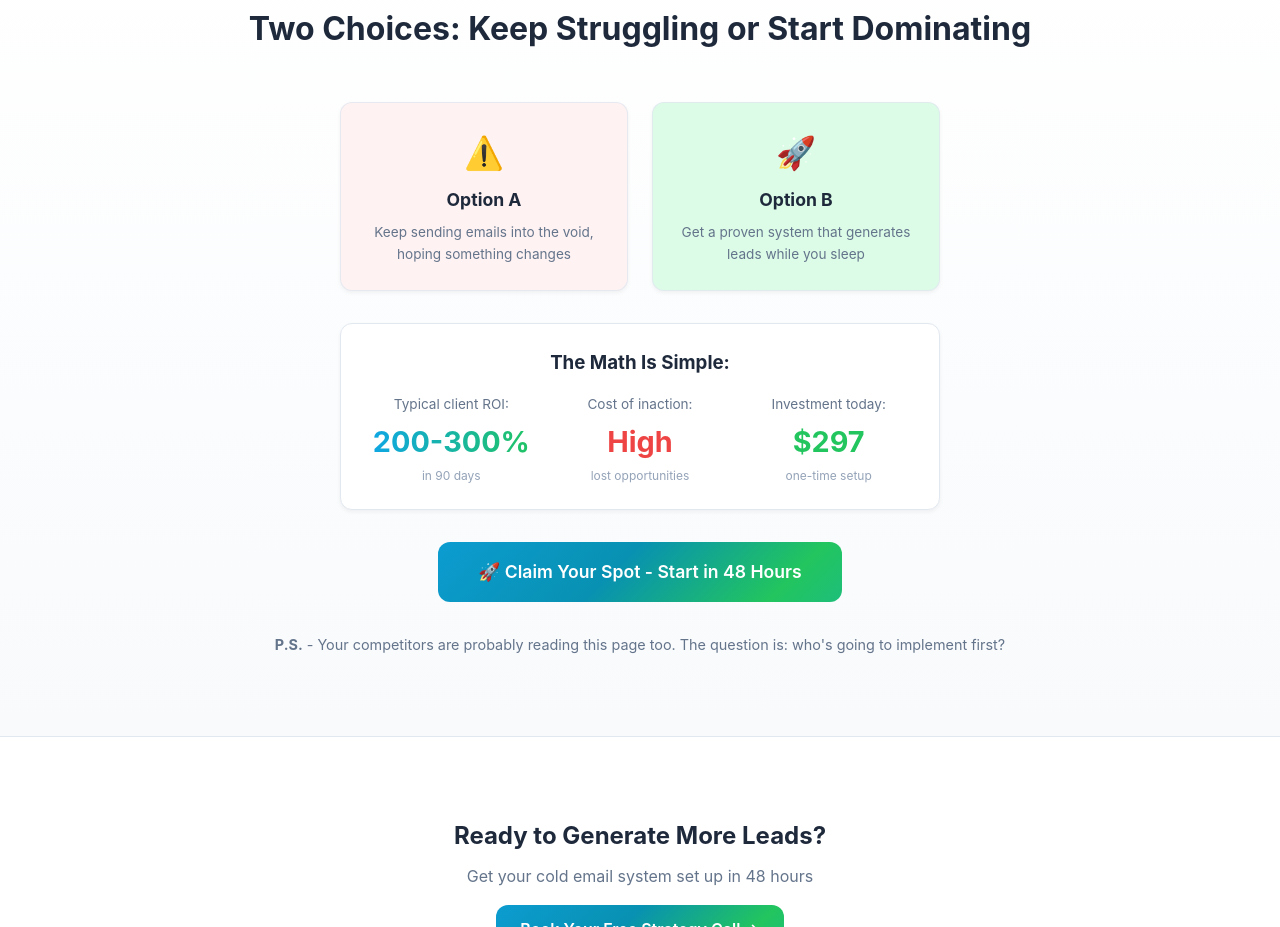
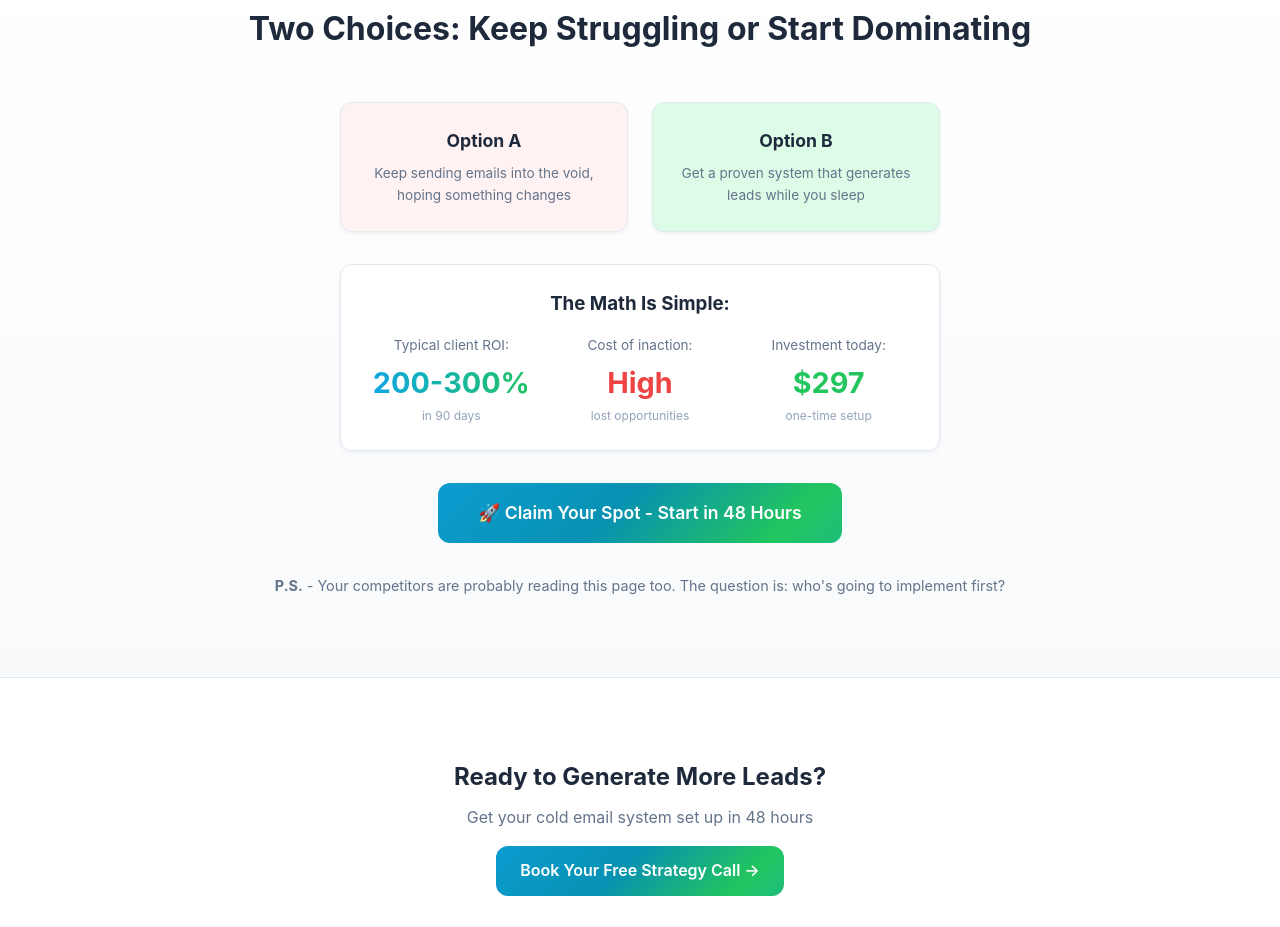
Before and after one commit to ZeeshanWaheed11/leadmark.io, a plain HTML site: page index.html in a window 1280 px wide. Shown: the part 6893-7820 px from the top of the page. Drawn offline with Linux system fonts and the light colour scheme.

Commit message:
index.html

```diff
--- a/index.html
+++ b/index.html
@@ -2751,13 +2751,13 @@
 
         <div class="choice-grid">
           <div class="choice-card choice-bad">
-            <div class="choice-icon">⚠️</div>
+
             <h3>Option A</h3>
             <p>Keep sending emails into the void, hoping something changes</p>
           </div>
 
           <div class="choice-card choice-good">
-            <div class="choice-icon">🚀</div>
+
             <h3>Option B</h3>
             <p>Get a proven system that generates leads while you sleep</p>
           </div>
```
